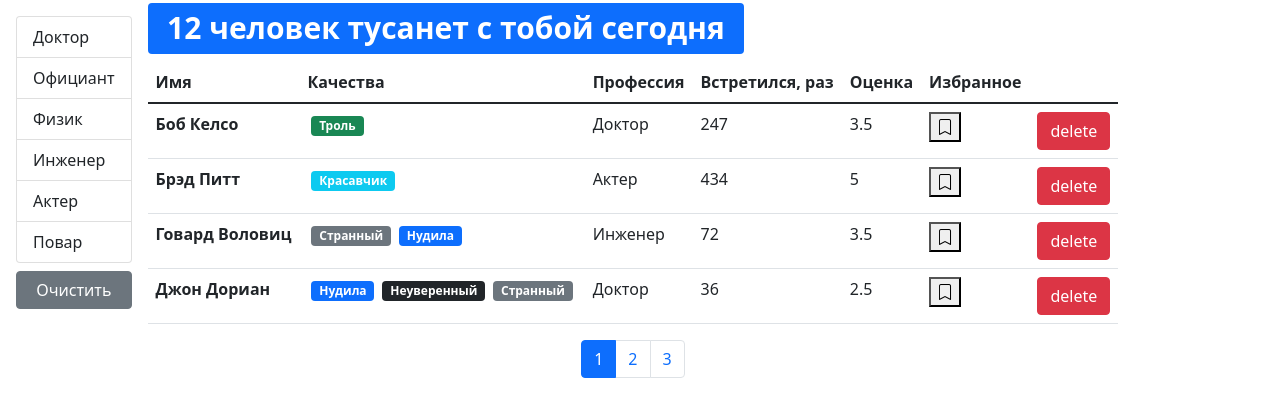
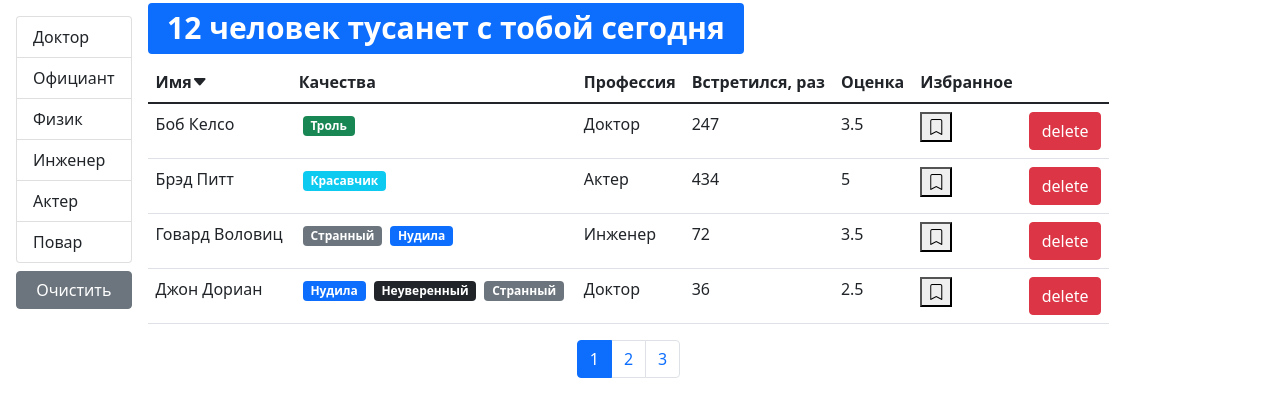
Before and after one commit to Gammani/fast-company-ts, a React (Create React App) app: page / in a window 1280 px wide. Shown: the top 416 px of the page. Built offline with nearby package versions, Linux system fonts and the light colour scheme.

Commit message:
feat: add sorted

```diff
--- a/package.json
+++ b/package.json
@@ -8,7 +8,7 @@
     "@testing-library/user-event": "^13.5.0",
     "@types/bootstrap": "^5.1.9",
     "@types/jest": "^27.4.0",
-    "@types/lodash": "^4.14.180",
+    "@types/lodash": "^4.14.181",
     "@types/lodash.sortby": "^4.7.6",
     "@types/node": "^16.11.21",
     "@types/react": "^17.0.38",
--- a/src/app/api/fake.api/user.api.ts
+++ b/src/app/api/fake.api/user.api.ts
@@ -14,7 +14,7 @@ export type QualityType = {
     name: string
     color: string
 }
-type QualitiesType = {
+export type QualitiesType = {
     tedious: QualityType
     strange: QualityType
     buller: QualityType
--- a/src/app/component/Bookmark.tsx
+++ b/src/app/component/Bookmark.tsx
@@ -1,15 +1,14 @@
 import React from "react";
-import {UsersType} from "../api/fake.api/user.api";
 
 type PropsType = {
-    onToggleBookmark: (id: string) => void
-    user: UsersType
+    onToggleBookmark: () => void
+    status: boolean
 }
 
-const Bookmark: React.FC<PropsType> = ({onToggleBookmark, user}) => {
+const Bookmark: React.FC<PropsType> = ({onToggleBookmark, status}) => {
     return (
-        <button onClick={() => onToggleBookmark(user._id)}>
-            <i className={"bi bi-bookmark" + (user.bookmark ? "-heart-fill" : "")}></i>
+        <button onClick={() => onToggleBookmark()}>
+            <i className={"bi bi-bookmark" + (status ? "-heart-fill" : "")}></i>
         </button>
     )
 }
--- /dev/null
+++ b/src/app/component/QualitiesList.tsx
@@ -0,0 +1,20 @@
+import React from "react";
+import Quality from "./Quality";
+import {QualityType} from "../api/fake.api/user.api";
+
+type PropsType = {
+    qualities: Array<QualityType>
+}
+
+const QualitiesList: React.FC<PropsType> = ({qualities}) => {
+
+    return (
+        <>
+            {qualities.map((item: QualityType) => (
+                <Quality item={item} key={item._id}/>
+            ))}
+        </>
+    );
+};
+
+export default QualitiesList;
--- a/src/app/component/Qualities.tsx
+++ b/src/app/component/Quality.tsx
@@ -5,7 +5,7 @@ type PropsType = {
     item: QualityType
 }
 
-const Qualities: React.FC<PropsType> = ({item}) => {
+const  Quality: React.FC<PropsType> = ({item}) => {
     return (
         <span className={"badge m-1 bg-" + item.color}>
             {item.name}
@@ -13,4 +13,4 @@ const Qualities: React.FC<PropsType> = ({item}) => {
     )
 }
 
-export default Qualities;
+export default Quality;
--- /dev/null
+++ b/src/app/component/TableBody.tsx
@@ -0,0 +1,43 @@
+import React from "react";
+import {ColumnsType} from "./UsersTable";
+import {UsersType} from "../api/fake.api/user.api";
+import _ from "lodash";
+
+type PropsType = {
+    data: UsersType[]
+    columns: ColumnsType
+}
+
+const TableBody: React.FC<PropsType> = ({data, columns}) => {
+
+    const renderContent = (item: UsersType, column: string) => {
+
+        {
+            if (columns[column].component) {
+                const component = columns[column].component
+                if (typeof component === "function") {
+                    return component(item);
+                }
+                return component
+            }
+            return _.get(item, columns[column].path);
+        }
+    }
+
+    return (
+        <tbody>
+        {data.map((item: UsersType) => (
+            <tr key={item._id}>
+                {Object.keys(columns).map((column) => (
+                    <td key={column}>
+                        {renderContent(item, column)}
+                    </td>
+                ))}
+            </tr>
+        ))}
+        </tbody>
+    );
+
+};
+
+export default TableBody;
--- a/src/app/component/TableHeader.tsx
+++ b/src/app/component/TableHeader.tsx
@@ -11,11 +11,19 @@ type PropsType = {
 const TableHeader: React.FC<PropsType> = ({onSort, selectedSort, columns}) => {
 
     const handleSort = (item: string) => {
-        if (selectedSort.iter === item) {
-            onSort({...selectedSort, order: selectedSort.order === "asc" ? "desc" : "asc"});
-        } else {
-            onSort({iter: item, order: "asc"});
+        console.log("item ", item)
+        if (selectedSort) {
+            if (selectedSort.path === item) {
+                onSort({...selectedSort, order: selectedSort.order === "asc" ? "desc" : "asc"});
+            } else {
+                onSort({path: item, order: "asc"});
+            }
         }
+    }
+    console.log("selectedSort = ", selectedSort)
+    const renderSortArrow = (selectedSort: SortByType, currentPath: string) => {
+        return selectedSort.path === currentPath ? selectedSort.order === "asc" ?
+            <i className="bi bi-caret-down-fill"></i> : <i className="bi bi-caret-up-fill"></i> : "";
     }
 
     return (
@@ -25,12 +33,15 @@ const TableHeader: React.FC<PropsType> = ({onSort, selectedSort, columns}) => {
                 Object.keys(columns).map((column) => (
                     <th
                         key={column}
-                        onClick={() => columns[column].iter ? handleSort(columns[column].iter) : undefined}
+                        onClick={() => columns[column].path ? handleSort(columns[column].path) : undefined}
                         scope="col"
                         // role={columns[column].iter && "button"}
-                        {...{role: columns[column].iter && "button"}}
+                        {...{role: columns[column].path && "button"}}
                     >
                         {columns[column].name}
+                        {
+                            renderSortArrow(selectedSort, columns[column].path)
+                        }
                     </th>
                 ))
             }
--- a/src/app/component/User.tsx
+++ b/src/app/component/User.tsx
@@ -1,6 +1,6 @@
 import React from "react";
 import {UsersType} from "../api/fake.api/user.api";
-import Qualities from "./Qualities";
+import Quality from "./Quality";
 import Bookmark from "./Bookmark";
 
 type PropsType = {
@@ -16,14 +16,14 @@ const User: React.FC<PropsType> = ({user, onToggleBookmark, onDelete}) => {
             <th scope="row" key={user._id}>{user.name}</th>
             <td>
                 {user.qualities.map((item) => (
-                    <Qualities item={item} key={item._id}/>
+                    <Quality item={item} key={item._id}/>
                 ))}
             </td>
             <td>{user.profession.name}</td>
             <td>{user.completedMeetings}</td>
             <td>{user.rate}</td>
             <td>
-                <Bookmark onToggleBookmark={onToggleBookmark} user={user} key={user._id}/>
+                <Bookmark onToggleBookmark={() => onToggleBookmark(user._id)} status={user.bookmark} key={user._id}/>
             </td>
             <td>
                 <button className={"btn btn-danger"} onClick={() => onDelete(user._id)}>delete
--- a/src/app/component/Users.tsx
+++ b/src/app/component/Users.tsx
@@ -16,7 +16,7 @@ type PropsType = {
 }
 
 export type SortByType = {
-    iter: string
+    path: string
     order: "asc" | "desc"
 }
 
@@ -27,7 +27,7 @@ const Users: React.FC<PropsType> = ({users: allUsers, onDelete, onToggleBookmark
     const [currentPage, setCurrentPage] = useState<number>(1);
     const [professions, setProfessions] = useState<undefined | ProfessionsTypeObject | Array<ProfessionType>>(undefined);
     const [selectedProf, setSelectedProf] = useState<undefined | ProfessionType>(undefined);
-    const [sortBy, setSortBy] = useState<SortByType>({iter: "name", order: "asc"});
+    const [sortBy, setSortBy] = useState<SortByType>({path: "name", order: "asc"});
 
     useEffect(() => {
         api.professions.fetchAll().then((data: any) => setProfessions(data));
@@ -57,7 +57,7 @@ const Users: React.FC<PropsType> = ({users: allUsers, onDelete, onToggleBookmark
     const filteredUsers = selectedProf ? allUsers.filter(user => JSON.stringify(user.profession) === JSON.stringify(selectedProf)) : allUsers;
     const count: number = filteredUsers.length;
 
-    const sortedUsers = _.orderBy(filteredUsers, [sortBy.iter], [sortBy.order]);
+    const sortedUsers = _.orderBy(filteredUsers, [sortBy.path], [sortBy.order]);
 
     let usersCrop = paginate(sortedUsers, currentPage, pageSize);
 
--- a/src/app/component/UsersTable.tsx
+++ b/src/app/component/UsersTable.tsx
@@ -1,8 +1,10 @@
 import React from "react";
-import User from "./User";
 import {UsersType} from "../api/fake.api/user.api";
 import {SortByType} from "./Users";
 import TableHeader from "./TableHeader";
+import TableBody from "./TableBody";
+import Bookmark from "./Bookmark";
+import QualitiesList from "./QualitiesList";
 
 type PropsType = {
     users: UsersType[]
@@ -14,47 +16,68 @@ type PropsType = {
 
 type ColumnType = {
     [key: string]: string
-    // iter?: string
+    // in lodash is missing type undefined for 'PropertyPath'
+    // path?: string
     // name?: string
+}
+type BookmarkType = {
+    path: string
+    name: string
+    component: (user: UsersType) => void
+}
+type DeleteType = any
+type QualitiesType = {
+    name: string
+    component: (user: UsersType) => void
 }
 
 export type ColumnsType = {
-    [key: string]: ColumnType
+    [key: string]: ColumnType | BookmarkType | DeleteType | QualitiesType
     name: ColumnType
-    qualities: ColumnType
+    qualities: QualitiesType
     professions: ColumnType
     completedMeetings: ColumnType
     rate: ColumnType
-    bookmark: ColumnType
-    delete: ColumnType
+    bookmark: BookmarkType
+    delete: DeleteType
 }
 
 
 const UsersTable: React.FC<PropsType> = ({users, onDelete, onToggleBookmark, onSort, selectedSort}) => {
 
-    const column: ColumnsType = {
-        name: {iter: "name", name: "Имя"},
-        qualities: {name: "Качества"},
-        professions: {iter: "profession.name", name: "Профессия"},
-        completedMeetings: {iter: "completedMeetings", name: "Встретился, раз"},
-        rate: {iter: "rate", name: "Оценка"},
-        bookmark: {iter: "bookmark", name: "Избранное"},
-        delete: {}
+    const columns: ColumnsType = {
+        name: {path: "name", name: "Имя"},
+        qualities: {name: "Качества", component: (user: UsersType) => (<QualitiesList qualities={user.qualities}/>)},
+        professions: {path: "profession.name", name: "Профессия"},
+        completedMeetings: {path: "completedMeetings", name: "Встретился, раз"},
+        rate: {path: "rate", name: "Оценка"},
+        bookmark: {
+            path: "bookmark", name: "Избранное", component: (user: UsersType) => (<Bookmark
+                onToggleBookmark={() => onToggleBookmark(user._id)}
+                status={user.bookmark}
+            />)
+        },
+        delete: {
+            component: (user: UsersType) => (<button className={"btn btn-danger"} onClick={() => onDelete(user._id)}>
+                delete
+            </button>)
+        }
     }
 
 
     return (
         <table className="table">
             {/*<TableHeader onSort={onSort} selectedSort={selectedSort} columns={undefined}/>*/}
-            <TableHeader {...{onSort, selectedSort}} columns={column}/>
-            <tbody>
-            {users.map((user) =>
-                (
-                    <User key={user._id} onDelete={onDelete} user={user}
-                          onToggleBookmark={onToggleBookmark}/>
-                )
-            )}
-            </tbody>
+            <TableHeader {...{onSort, selectedSort}} columns={columns}/>
+            <TableBody {...{columns, data: users}}/>
+            {/*<tbody>*/}
+            {/*{users.map((user) =>*/}
+            {/*    (*/}
+            {/*        <User key={user._id} onDelete={onDelete} user={user}*/}
+            {/*              onToggleBookmark={onToggleBookmark}/>*/}
+            {/*    )*/}
+            {/*)}*/}
+            {/*</tbody>*/}
         </table>
     );
 };
```
Also changed, not shown: src/app/component/Table.tsx (added, +9 -0 lines), 1 other file (tests, documents, lock files or other folders).
